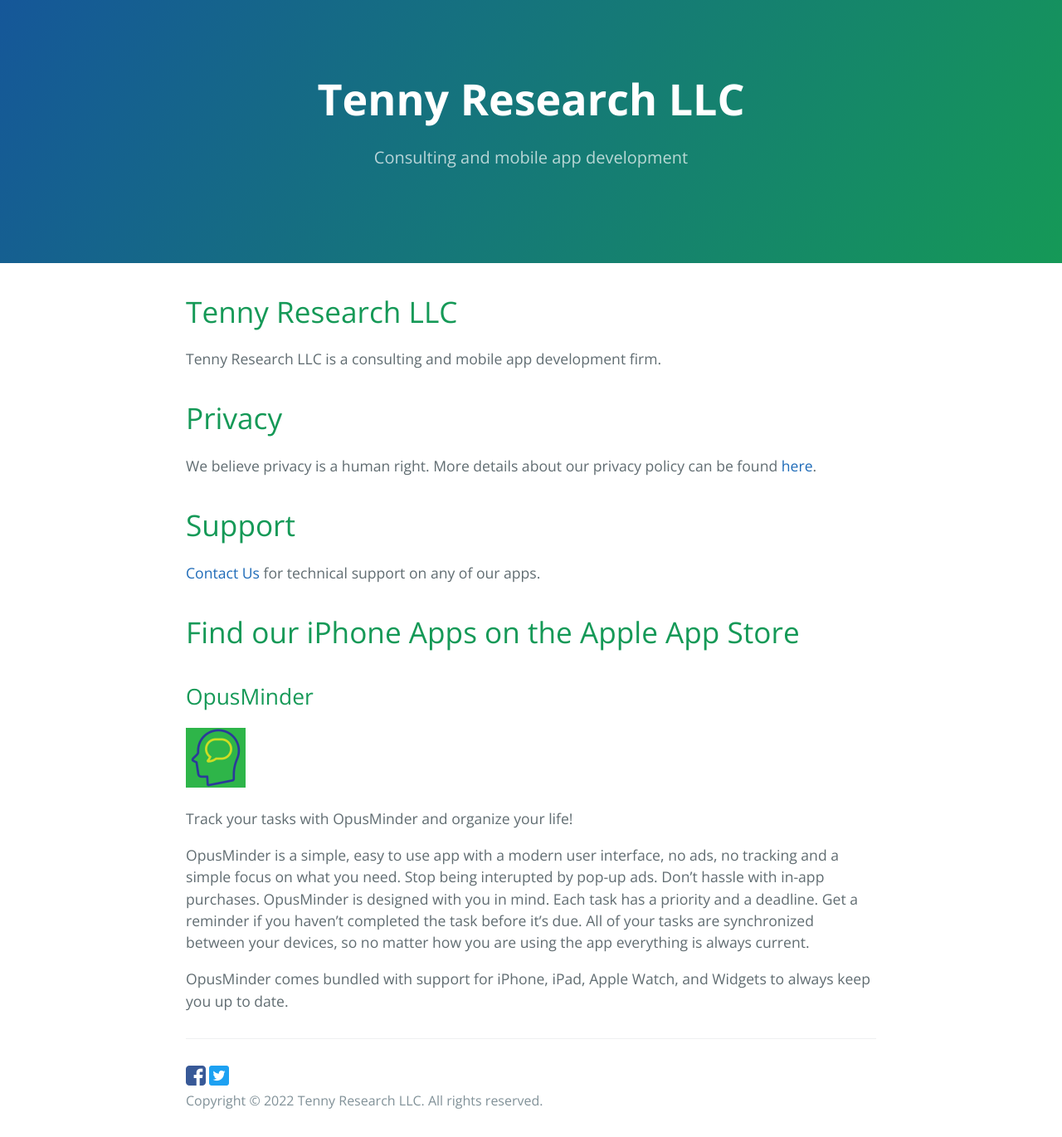
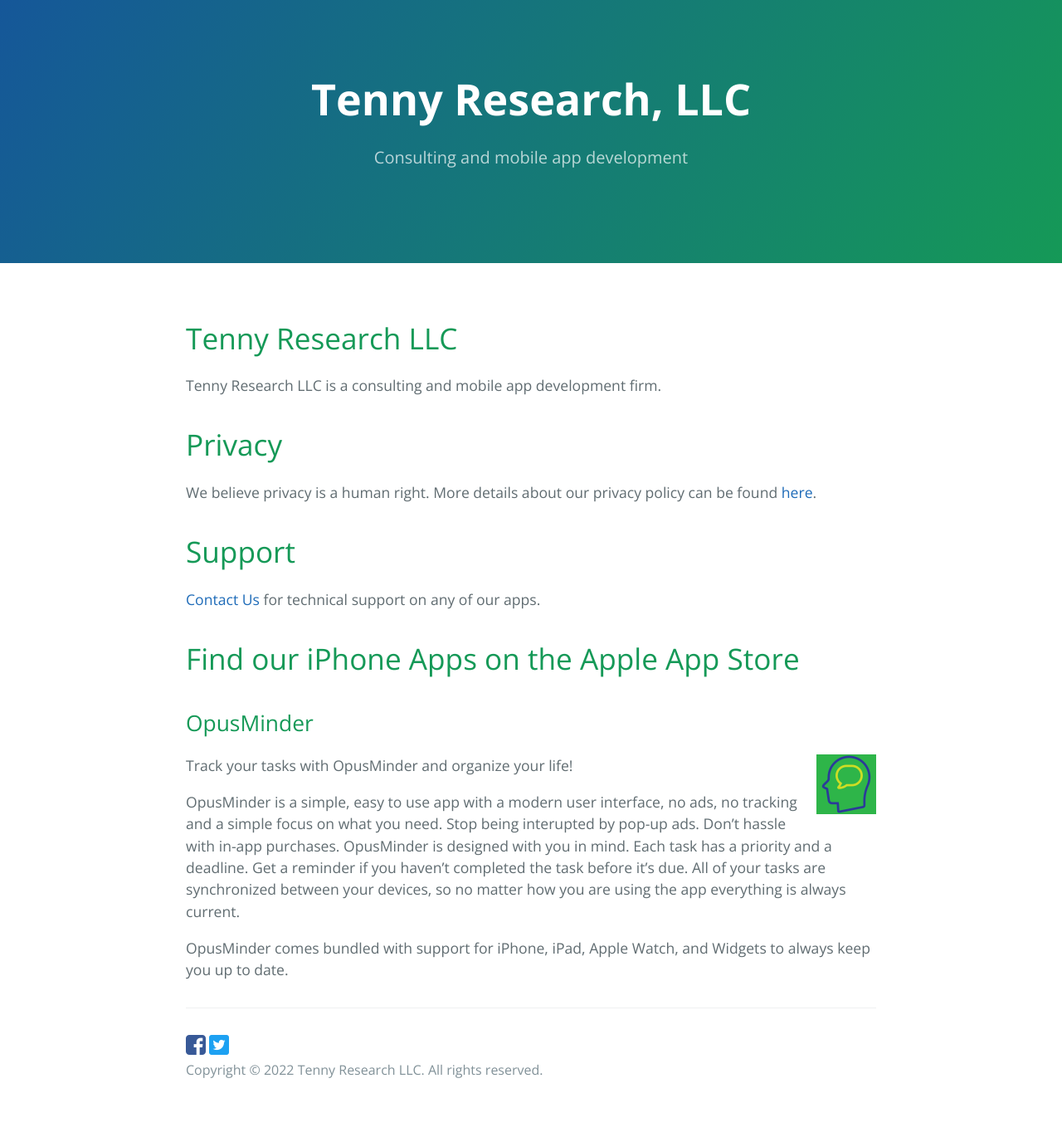
Before and after one commit to ltenny/ltenny.github.io, a Jekyll site: the page built from index.md, in a window 1280 px wide. Shown: the whole page at 83% size. Built offline with Jekyll 4.4.1, drawn with Linux system fonts in a browser that asks for light colours; our own code applies the rules of GitHub Pages for plain Markdown files; after the commit the page ends 1333 px from its top, so only the background shows below that.

Commit message:
updated text

```diff
--- a/index.md
+++ b/index.md
@@ -1,6 +1,14 @@
 ---
 layout: default
 ---
+<style type="text/css">
+    .image-left {
+      display: block;
+      margin-left: auto;
+      margin-right: auto;
+      float: right;
+    }
+    </style>
 
 # Tenny Research LLC
 Tenny Research LLC is a consulting and mobile app development firm.
@@ -15,9 +23,7 @@ We believe privacy is a human right. More details about our privacy policy can b
 
 ## OpusMinder
 
-[<img alt="OpusMinder" src="images/opusminder.png"/>](https://apps.apple.com/us/app/opusminder/id1626523449)
-
-Track your tasks with OpusMinder and organize your life!
+[<img alt="OpusMinder" src="images/opusminder.png"/>](https://apps.apple.com/us/app/opusminder/id1626523449){: .image-left } Track your tasks with OpusMinder and organize your life!
 
 OpusMinder is a simple, easy to use app with a modern user interface, no ads, no tracking and a simple focus on what you need. Stop being interupted by pop-up ads. Don't hassle with in-app purchases. OpusMinder is designed with you in mind. Each task has a priority and a deadline. Get a reminder if you haven't completed the task before it's due.  All of your tasks are synchronized between your devices, so no matter how you are using the app everything is always current.
 
```
